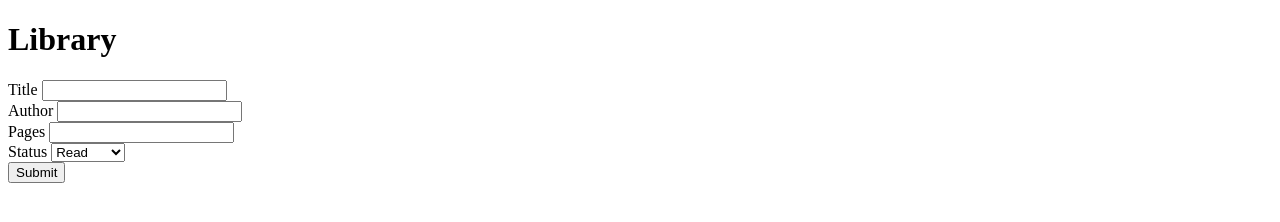
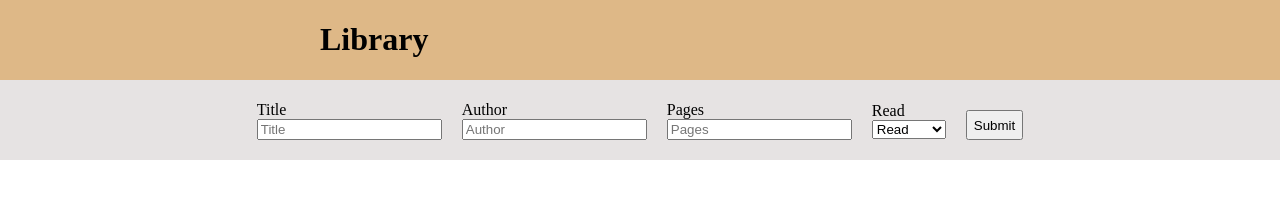
Before and after one commit to KyleOlhausen/library, a plain HTML site: page index.html in a window 1280 px wide. Drawn offline with Linux system fonts and the light colour scheme.

Commit message:
organized html. added css to format page.

```diff
--- a/index.html
+++ b/index.html
@@ -13,26 +13,26 @@
         <div class="header">
             <h1>Library</h1>
         </div>
-        <div class="add-book-input">
-            <form action="">
 
-                <div class="title">
+            <form action="" class="book-input">
+
+                <div class="input-section">
                     <label for="title">Title</label>
-                    <input type="text" id="title-input">
+                    <input type="text" id="title-input" placeholder="Title">
                 </div>
 
-                <div class="author">
+                <div class="input-section">
                     <label for="author">Author</label>
-                    <input type="text" id="author-input">
+                    <input type="text" id="author-input" placeholder="Author">
                 </div>
 
-                <div class="pages">
+                <div class="input-section">
                     <label for="pages">Pages</label>
-                    <input type="number" id="pages-input">
+                    <input type="number" id="pages-input" placeholder="Pages">
                 </div>
 
-                <div class="status">
-                    <label for="status">Status</label>
+                <div class="input-section">
+                    <label for="status">Read</label>
                     <select name="status" id="status-input">
                         <option value="read">Read</option>
                         <option value="not-read">Not read</option>
@@ -42,7 +42,6 @@
                 <button>Submit</button>
             </form>
 
-        </div>
 
 
         <div class="content">
--- a/main.js
+++ b/main.js
@@ -21,10 +21,6 @@ function Book(title, author, pages, status) {
 
 function addBook(book) {
 
-
-
-
-    // myLibrary.push(book);
 }
 
 function deleteBook(book) {
--- a/styles.css
+++ b/styles.css
@@ -0,0 +1,39 @@
+html, body, .container {
+    height: 100%;
+    margin: 0;
+}
+
+.container {
+    display: grid;
+    grid-template-rows: 1fr 1fr 8fr;
+}
+
+.header {
+    background-color: burlywood;
+    display: grid;
+    grid-template-columns: 1fr 1fr 1fr 1fr;
+}
+
+.header h1 {
+    grid-column: 2/3;
+}
+
+.book-input {
+    background-color: rgb(230, 227, 227);
+    display: flex;
+    flex-wrap: wrap;
+    padding: 0 50px 0 50px;
+    justify-content: center;
+    align-items: center;
+    gap: 20px;
+}
+
+.input-section {
+    display: flex;
+    flex-direction: column;
+}
+
+button {
+    height: 30px;
+    margin-top: 10px;
+}
```
